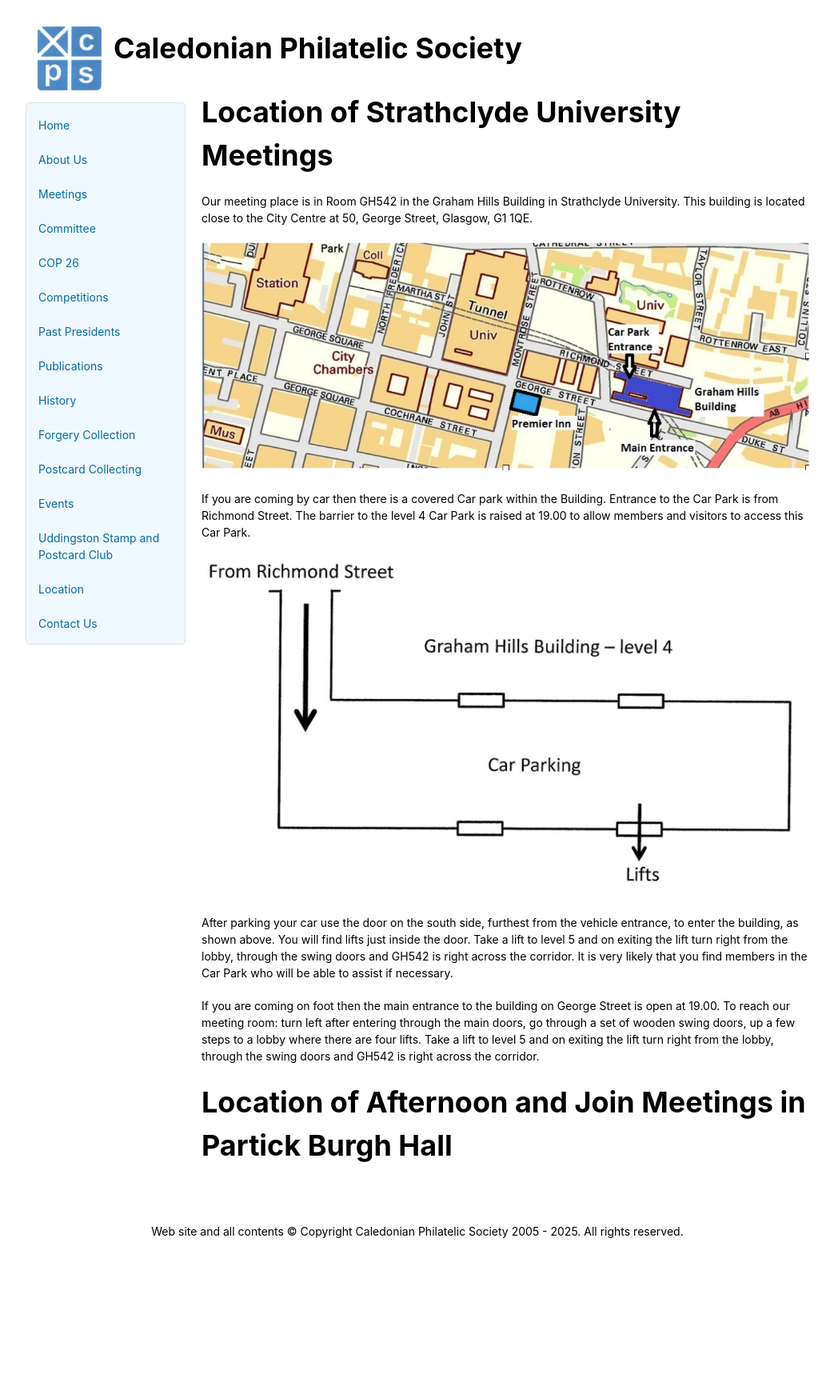
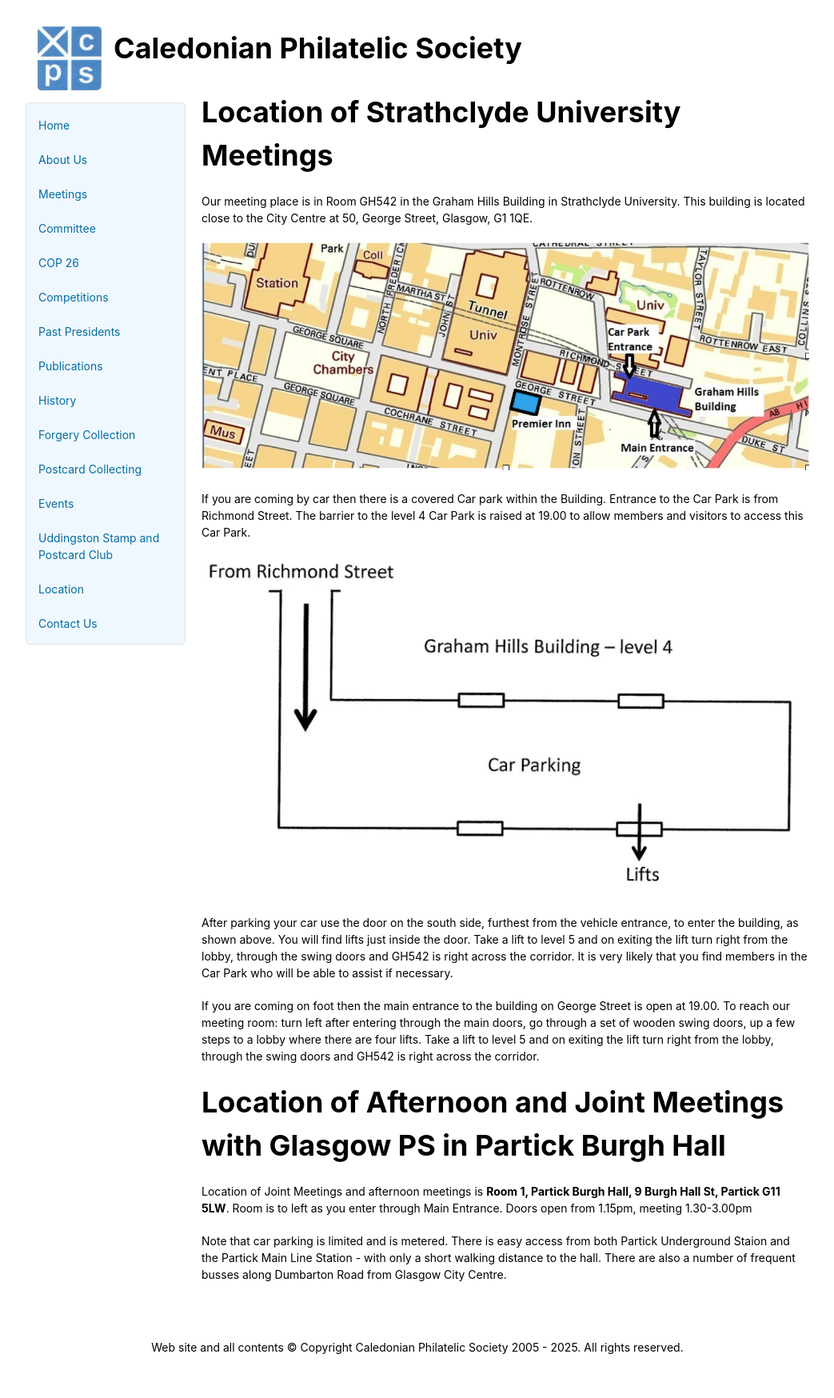
Before and after one commit to astalker/caledonian-stamps, a Jekyll site: the page built from location.md, in a window 1280 px wide. Shown: the whole page at 80% size, without its empty margins (118-1161 px from the left). Built offline with Jekyll 4.4.1, drawn with Linux system fonts in a browser that asks for light colours; our own code applies the rules of GitHub Pages for plain Markdown files; before the commit the page ends 1603 px from its top, so only the background shows below that.

Commit message:
Directionsadded to Location page

```diff
--- a/location.md
+++ b/location.md
@@ -12,4 +12,8 @@ After parking your car use the door on the south side, furthest from the vehicle
 
 If you are coming on foot then the main entrance to the building on George Street is open at 19.00. To reach our meeting room: turn left after entering through the main doors, go through a set of wooden swing doors, up a few steps to a lobby where there are four lifts. Take a lift to level 5 and on exiting the lift turn right from the lobby, through the swing doors and GH542 is right across the corridor.
 
-# Location of Afternoon and Join Meetings in Partick Burgh Hall
+# Location of Afternoon and Joint Meetings with Glasgow PS in Partick Burgh Hall
+
+Location of Joint Meetings and afternoon meetings is **Room 1, Partick Burgh Hall, 9 Burgh Hall St, Partick G11 5LW**. Room is to left as you enter through Main Entrance. Doors open from 1.15pm, meeting 1.30-3.00pm
+
+Note that car parking is limited and is metered. There is easy access from both Partick Underground Staion and the Partick Main Line Station - with only a short walking distance to the hall. There are also a number of frequent busses along Dumbarton Road from Glasgow City Centre.
```
